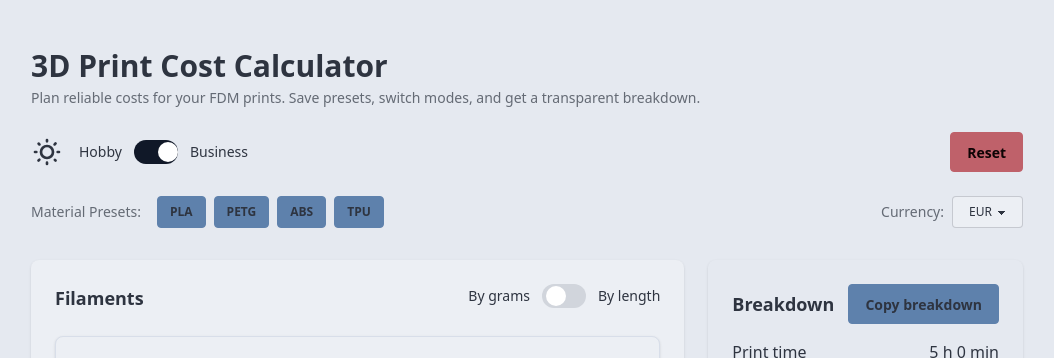
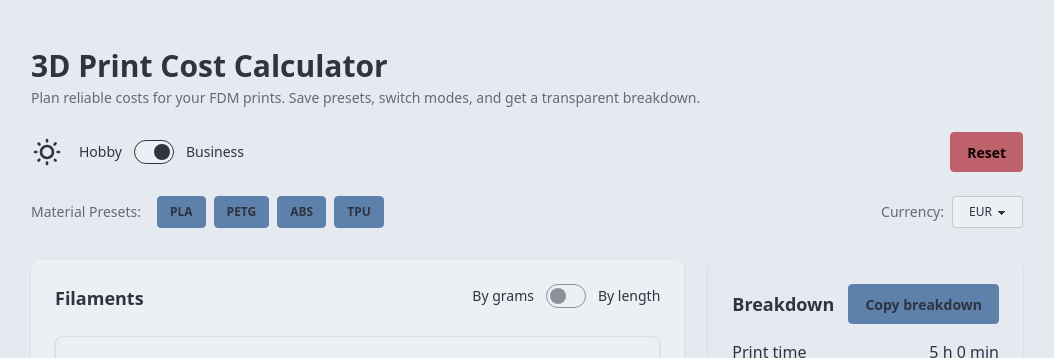
Before and after one commit to BenGeba/3d-print-cost, a React (Vite) app: page / in a window 1280 px wide. Shown: the top 358 px of the page, without its empty margins (113-1167 px from the left). Built offline with nearby package versions, Linux system fonts and the light colour scheme.

Commit message:
refactor: Replace custom Switch component with improved accessibility and ref support

```diff
--- a/src/App.tsx
+++ b/src/App.tsx
@@ -334,14 +334,12 @@ export default function App() {
             <Section
               title="Filaments"
               aside={
-                <div className="flex items-center gap-3">
-                  <span className="text-sm">By grams</span>
                   <Switch
                     checked={s.filamentPricingMode === "length"}
                     onChange={(v) => setMany({ filamentPricingMode: v ? "length" : "grams" })}
+                    labelLeft="By grams"
                     labelRight="By length"
                   />
-                </div>
               }
             >
               <div className="space-y-4">
--- a/src/components/ui/Switch.tsx
+++ b/src/components/ui/Switch.tsx
@@ -1,24 +1,50 @@
 import { SwitchProps } from '../../types';
-import { SUBTLE } from '../../constants';
+import { forwardRef, useId } from "react";
 
-export function Switch({ checked, onChange, labelLeft, labelRight }: SwitchProps) {
-  return (
-    <div className="flex items-center gap-3">
-      {labelLeft && <span className={SUBTLE}>{labelLeft}</span>}
-      <button
-        type="button"
-        onClick={() => onChange(!checked)}
-        className={`relative inline-flex h-6 w-11 items-center rounded-full transition-all ${
-          checked ? "bg-gray-900" : "bg-gray-300"
-        }`}
-      >
-        <span
-          className={`inline-block h-5 w-5 transform rounded-full bg-white transition ${
-            checked ? "translate-x-6" : "translate-x-1"
-          }`}
-        />
-      </button>
-      {labelRight && <span className={SUBTLE}>{labelRight}</span>}
-    </div>
-  );
-}
+export const Switch = forwardRef<HTMLInputElement, SwitchProps>(
+    (
+        {
+            checked,
+            onChange,
+            labelLeft,
+            labelRight,
+            name,
+        },
+        ref
+    ) => {
+        const id = useId();
+        const leftId = labelLeft ? `${id}-left` : undefined;
+        const rightId = labelRight ? `${id}-right` : undefined;
+        const ariaLabelledBy = [leftId, rightId].filter(Boolean).join(" ") || undefined;
+
+        return (
+            <div className="inline-flex items-center gap-3">
+                {labelLeft && (
+                    <span id={leftId} className="text-sm">
+            {labelLeft}
+          </span>
+                )}
+
+                <label htmlFor={id} className="inline-flex items-center">
+                    <input
+                        id={id}
+                        ref={ref}
+                        type="checkbox"
+                        name={name}
+                        className={`toggle toggle-md toggle-primary`}
+                        checked={checked}
+                        aria-checked={checked}
+                        aria-labelledby={ariaLabelledBy}
+                        onChange={(e) => onChange(e.target.checked)}
+                    />
+                </label>
+
+                {labelRight && (
+                    <span id={rightId} className="text-sm">
+            {labelRight}
+          </span>
+                )}
+            </div>
+        );
+    }
+);
--- a/src/types/ui.ts
+++ b/src/types/ui.ts
@@ -17,6 +17,7 @@ export interface SwitchProps {
   onChange: (value: boolean) => void;
   labelLeft?: string;
   labelRight?: string;
+  name?: string;
 }
 
 export interface SectionProps {
```
